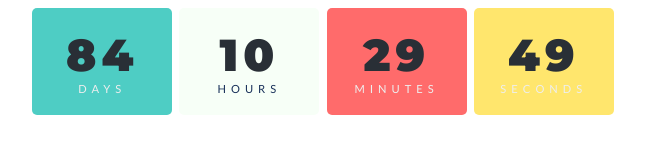
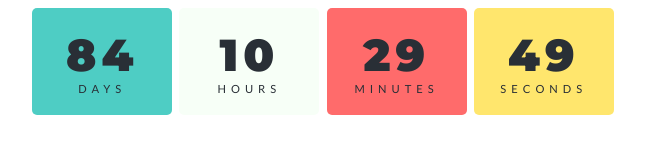
Before and after one commit to NiYaZhen/notionCountDown, a plain HTML site: page index.html in a window 1280 px wide. Shown: the whole page, without its empty margins (317-962 px from the left). Drawn offline with Linux system fonts and the light colour scheme.

Commit message:
Update index.html

```diff
--- a/index.html
+++ b/index.html
@@ -29,19 +29,22 @@ body{
 
 .days {
   background: #4ECDC4;
+    color: #292F36;
 }
 
 .hours {
   background: #F7FFF7;
-  color: #183059;
+  color: #292F36;
 }
 
 .minutes {
   background: #FF6B6B;
+color: #292F36;
 }
 
 .seconds {
   background: #FFE66D;
+color: #292F36;
 }
 
 .numbers {
```
